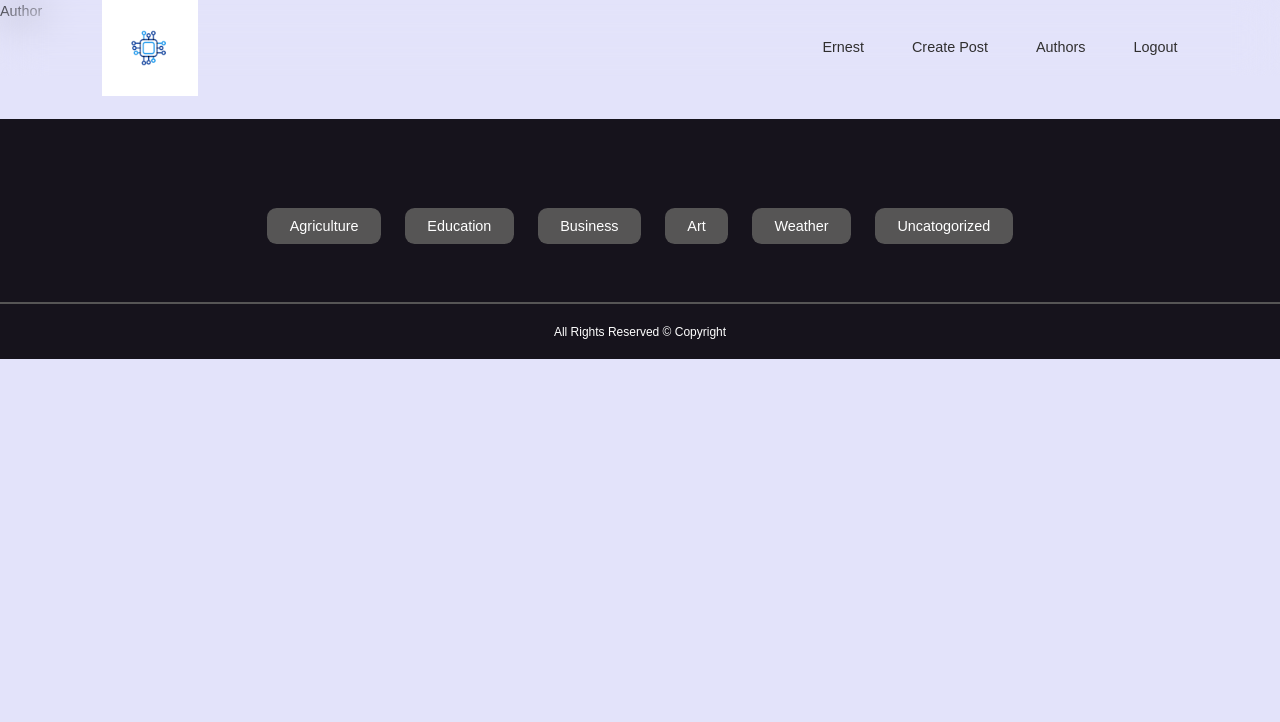
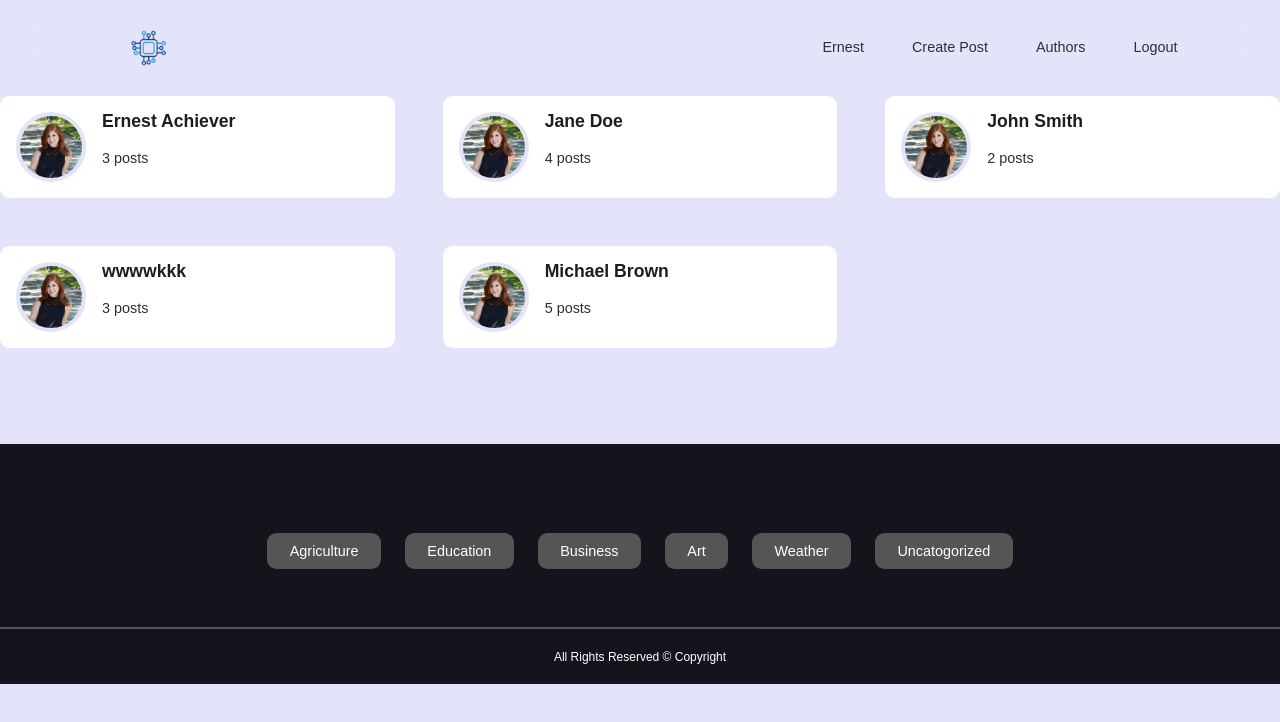
Before and after one commit to SachiniDeSilva/Blog, a React (Create React App) app: page /author in a window 1280 px wide. Shown: the top 722 px of the page. Built offline with nearby package versions, Linux system fonts and the light colour scheme.

Commit message:
finish author page

```diff
--- a/src/components/Header.jsx
+++ b/src/components/Header.jsx
@@ -1,6 +1,6 @@
 import React from 'react'
 import { Link } from 'react-router-dom'
-import logo from '../images/logo (2).png'
+import logo from '../images/logo__2_-removebg-preview.png'
 import { FaBars } from 'react-icons/fa'
 import { AiOutlineClose } from 'react-icons/ai'
 const Header = () => {
--- a/src/index.css
+++ b/src/index.css
@@ -334,3 +334,39 @@ input,select,textarea{
 color: var(--color-primary);
 padding-left: 10px;
 }
+
+
+/*author*/
+
+.authors_container{
+  display: grid;
+  grid-template-columns: repeat(3, 1fr);
+  gap: 3rem;
+}
+.author{
+  background-color: white;
+  display: flex;
+  transition: var(--transition);
+  padding: 1rem;
+  border-radius: 0.6rem;
+  gap: 1rem;
+
+
+}
+.author:hover{
+  box-sizing: 0 1rem 1.5rem rgba(0,0, 0,0.7);
+}
+
+
+
+.author_avatar{
+  width: 70px;
+  height: auto;
+  aspect-ratio: 1/1;
+  border-radius: 50%;
+  border: 0.3rem solid var(--bg-color);
+  overflow: hidden;
+}
+.author_info p{
+  margin-top: 1rem;
+}
--- a/src/pages/Author.jsx
+++ b/src/pages/Author.jsx
@@ -1,9 +1,50 @@
-import React from 'react'
+import React, { useState } from 'react';
+import { Link } from 'react-router-dom';
+
+import Avatar1 from '../images/Follow-These-Steps-for-a-Flawless-Professional-Profile-Picture.jpg';
+
+const authorData = [
+  {
+    id: 1, avatar: Avatar1, name: 'Ernest Achiever', posts: 3
+  },
+  {
+    id: 2, avatar: Avatar1, name: 'Jane Doe', posts: 4
+  },
+  {
+    id: 3, avatar: Avatar1, name: 'John Smith', posts: 2
+  },
+  {
+    id: 4, avatar: Avatar1, name: 'wwwwkkk', posts: 3
+  },
+  {
+    id: 5, avatar: Avatar1, name: 'Michael Brown', posts: 5
+  },
+];
 
 const Author = () => {
+  const [authors, setAuthors] = useState(authorData);
+
   return (
-    <div>Author</div>
-  )
-}
+    <section className='authors'>
+      {authors.length > 0 ? (
+        <div className="authors_container">
+          {authors.map(({ id, name, avatar, posts }) => (
+            <Link key={id} to={`/Posts/users/${id}`} className='author'>
+              <div className="author_avatar">
+                <img src={avatar} alt={`Image of ${name}`} />
+              </div>
+              <div className="author_info">
+                <h4>{name}</h4>
+                <p>{posts} posts</p>
+              </div>
+            </Link>
+          ))}
+        </div>
+      ) : (
+        <h2 className='center'>No user found</h2>
+      )}
+    </section>
+  );
+};
 
-export default Author
+export default Author;
--- a/src/pages/Login.jsx
+++ b/src/pages/Login.jsx
@@ -29,7 +29,7 @@ const Login = () => {
 
 
 
-     <button type="submit" className="btn primary">Register</button>
+     <button type="submit" className="btn primary">Sign In</button>
 
 
       </form>
```
Also changed, not shown: src/images/logo (2).png (deleted), src/images/logo__2_-removebg-preview.png (added).
